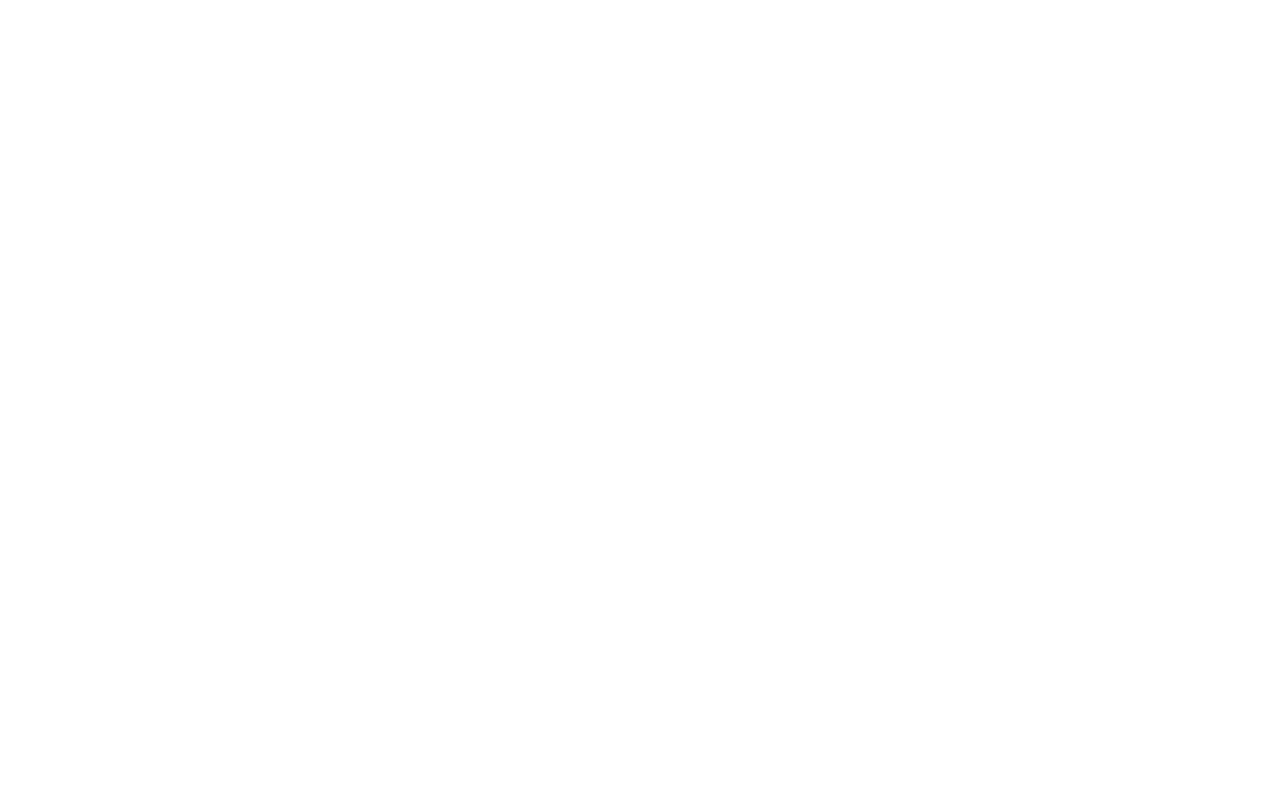
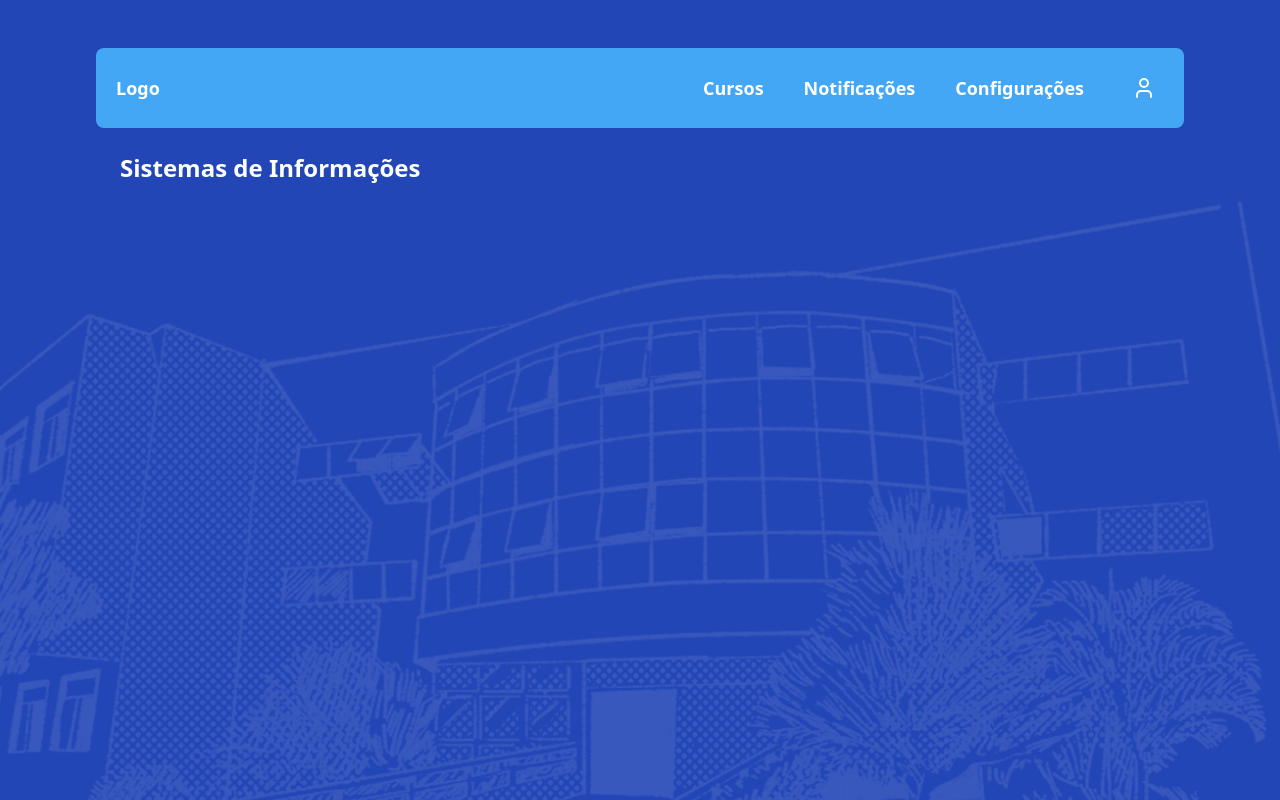
Before and after one commit to anadrv/portfolio-frontend, a React (Vite) app in the folder portfolio/: page /subjects in a window 1280 px wide. Before the commit this address had no page. Built offline with nearby package versions, Linux system fonts and the light colour scheme.

Commit message:
iniciando a construção do menu e página de competências

```diff
--- a/portfolio/src/components/Menu.jsx
+++ b/portfolio/src/components/Menu.jsx
@@ -0,0 +1,45 @@
+import { NavLink } from "react-router-dom";
+import { User } from "lucide-react";
+
+function Menu() {
+  return (
+    <header className="bg-primary text-white rounded-lg">
+      <nav
+        className="max-w-7xl mx-auto p-5 flex items-center justify-between"
+        aria-label="Navegação principal"
+      >
+
+        <h1 className="text-lg font-bold">
+          <NavLink to="/">Logo</NavLink>
+        </h1>
+
+
+        <ul className="hidden md:flex items-center font-semibold text-lg gap-10">
+          <li>
+            <NavLink to="/courses">Cursos</NavLink>
+          </li>
+
+          <li>
+            <NavLink to="/notifications">Notificações</NavLink>
+          </li>
+
+          <li>
+            <NavLink to="/subjects">Configurações</NavLink>
+          </li>
+
+          <li>
+            <NavLink
+              to="/profile"
+              aria-label="Perfil do usuário"
+              className="p-2 rounded-full hover:bg-white/20 transition flex items-center"
+            >
+              <User size={24} />
+            </NavLink>
+          </li>
+        </ul>
+      </nav>
+    </header>
+  );
+}
+
+export default Menu;
--- /dev/null
+++ b/portfolio/src/pages/Subjects/Subjects.jsx
@@ -0,0 +1,13 @@
+import Layout from "../../Layout/Layout";
+
+function Subjects() {
+  return (
+    <Layout>
+      <div className="p-6">
+        <h1 className="text-white text-2xl font-semibold">Sistemas de Informações</h1>
+      </div>
+    </Layout>
+  );
+}
+
+export default Subjects;
--- a/portfolio/src/routes/AppRoutes.jsx
+++ b/portfolio/src/routes/AppRoutes.jsx
@@ -1,11 +1,16 @@
 import { Routes, Route } from "react-router-dom";
 import Home from "../pages/Home/Home";
+import Subjects from "../pages/Subjects/Subjects";
 
 
 function AppRoutes() {
   return (
     <Routes>
+
       <Route path="/" element={<Home />} />
+      <Route path="/subjects" element={<Subjects />} />
+
+
     </Routes>
   );
 }
```
